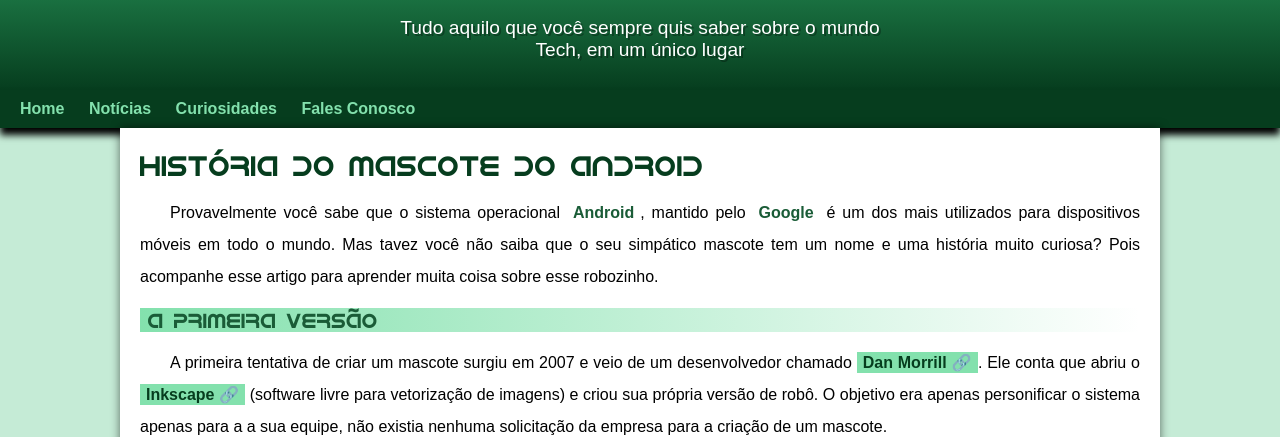
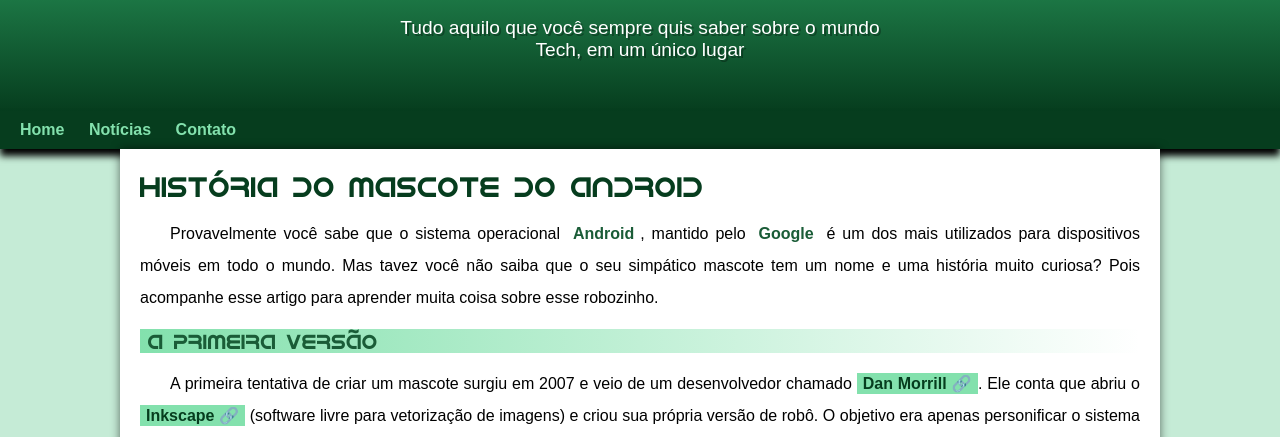
Before and after one commit to railtonperenha/projeto-android, a plain HTML site: page index.html in a window 1280 px wide. Shown: the part 100-537 px from the top of the page. Drawn offline with Linux system fonts and the light colour scheme.

Commit message:
Padding Corrigido

```diff
--- a/estilo/style.css
+++ b/estilo/style.css
@@ -60,7 +60,7 @@ header > p {
     padding-right: 10px;
     padding-left: 10px;
     margin: auto;
-    margin-bottom: 30px;
+    padding-bottom: 50px;
     text-shadow: 2px 2px 0px rgba(0, 0, 0, 0.315);
 }
 
--- a/index.html
+++ b/index.html
@@ -16,8 +16,7 @@
     <nav>
         <a href="#">Home</a>
         <a href="#">Notícias</a>
-        <a href="#">Curiosidades</a>
-        <a href="#">Fales Conosco</a>
+        <a href="#">Contato</a>
     </nav>
     <main>
         <article>
```
